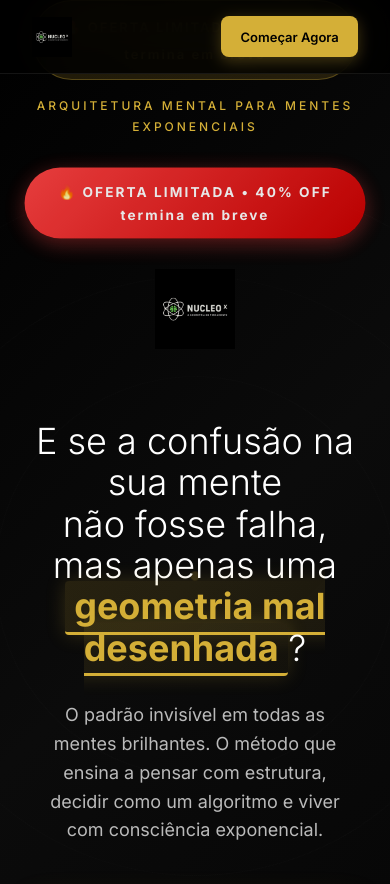
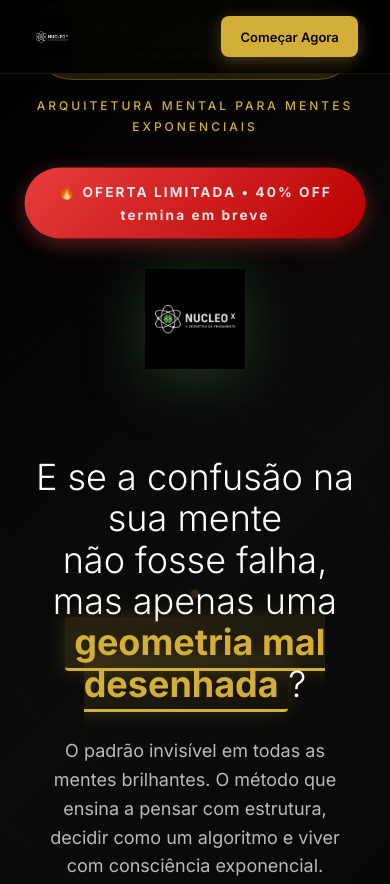
Before and after one commit to zepedrascarneiro/nucleox-landing, a plain HTML site: page index.html in a window 390 px wide. Shown: the top 884 px of the page. Drawn offline with Linux system fonts and the light colour scheme.

Commit message:
feat: aumentar tamanho da logo no hero para melhor harmonia
- Aumenta logo de 80px fixo para clamp(100px, 15vw, 180px)
- Mobile: 100px (mínimo)
- Desktop: até 180px (máximo) - muito mais impactante
- Adiciona sombra verde suave (drop-shadow) para destaque
- Aumenta margin-bottom para 2rem para melhor espaçamento
- Logo agora harmoniza perfeitamente com o hero

```diff
--- a/index.html
+++ b/index.html
@@ -1201,7 +1201,7 @@
             </div>
 
             <div class="hero-brand">
-                <img src="assets/nucleox-logo.png" alt="NUCLEOˣ" style="height: 80px; width: auto; margin-bottom: 1rem;">
+                <img src="assets/nucleox-logo.png" alt="NUCLEOˣ" style="height: clamp(100px, 15vw, 180px); width: auto; margin-bottom: 2rem; filter: drop-shadow(0 8px 30px rgba(76, 175, 80, 0.3));">
             </div>
 
             <h1 class="hero-headline">
```
